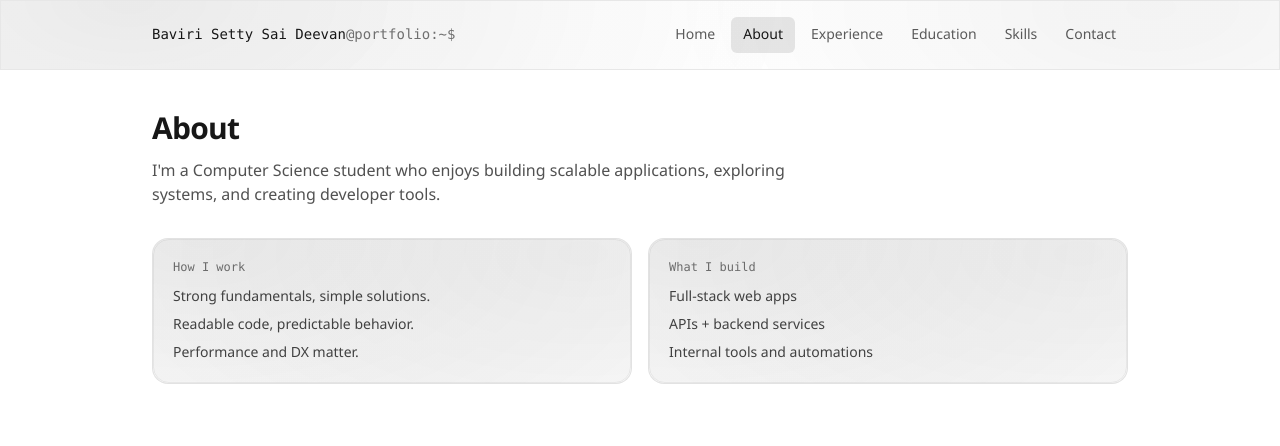
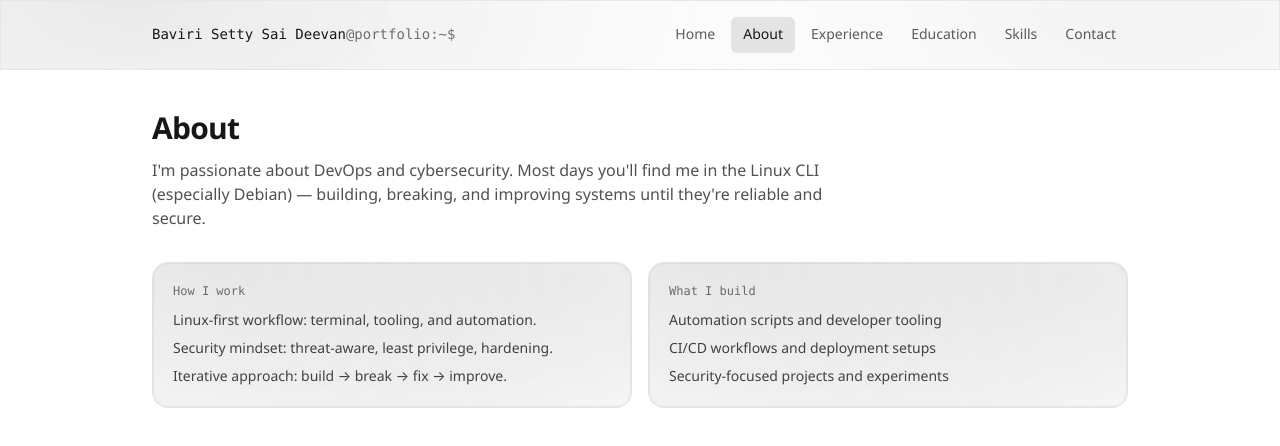
Before and after one commit to SaIdEeVaN/portfolio, a Next.js app: page /about in a window 1280 px wide. Shown: the top 446 px of the page. Built offline with nearby package versions, Linux system fonts and the light colour scheme.

Commit message:
added something new

```diff
--- a/src/app/about/page.tsx
+++ b/src/app/about/page.tsx
@@ -7,8 +7,9 @@ export default function About() {
         <header className="space-y-3">
           <h1 className="text-3xl font-semibold tracking-tight">About</h1>
           <p className="max-w-2xl text-foreground/75">
-            I&apos;m a Computer Science student who enjoys building scalable
-            applications, exploring systems, and creating developer tools.
+            I&apos;m passionate about DevOps and cybersecurity. Most days you&apos;ll
+            find me in the Linux CLI (especially Debian) — building, breaking,
+            and improving systems until they&apos;re reliable and secure.
           </p>
         </header>
       </ScrollReveal>
@@ -18,18 +19,18 @@ export default function About() {
           <div className="glass-surface glass-highlight glass-inner-border rounded-2xl p-5">
             <p className="font-mono text-xs text-foreground/60">How I work</p>
             <ul className="mt-3 space-y-2 text-sm text-foreground/80">
-              <li>Strong fundamentals, simple solutions.</li>
-              <li>Readable code, predictable behavior.</li>
-              <li>Performance and DX matter.</li>
+              <li>Linux-first workflow: terminal, tooling, and automation.</li>
+              <li>Security mindset: threat-aware, least privilege, hardening.</li>
+              <li>Iterative approach: build → break → fix → improve.</li>
             </ul>
           </div>
 
           <div className="glass-surface glass-highlight glass-inner-border rounded-2xl p-5">
             <p className="font-mono text-xs text-foreground/60">What I build</p>
             <ul className="mt-3 space-y-2 text-sm text-foreground/80">
-              <li>Full-stack web apps</li>
-              <li>APIs + backend services</li>
-              <li>Internal tools and automations</li>
+              <li>Automation scripts and developer tooling</li>
+              <li>CI/CD workflows and deployment setups</li>
+              <li>Security-focused projects and experiments</li>
             </ul>
           </div>
         </section>
```
